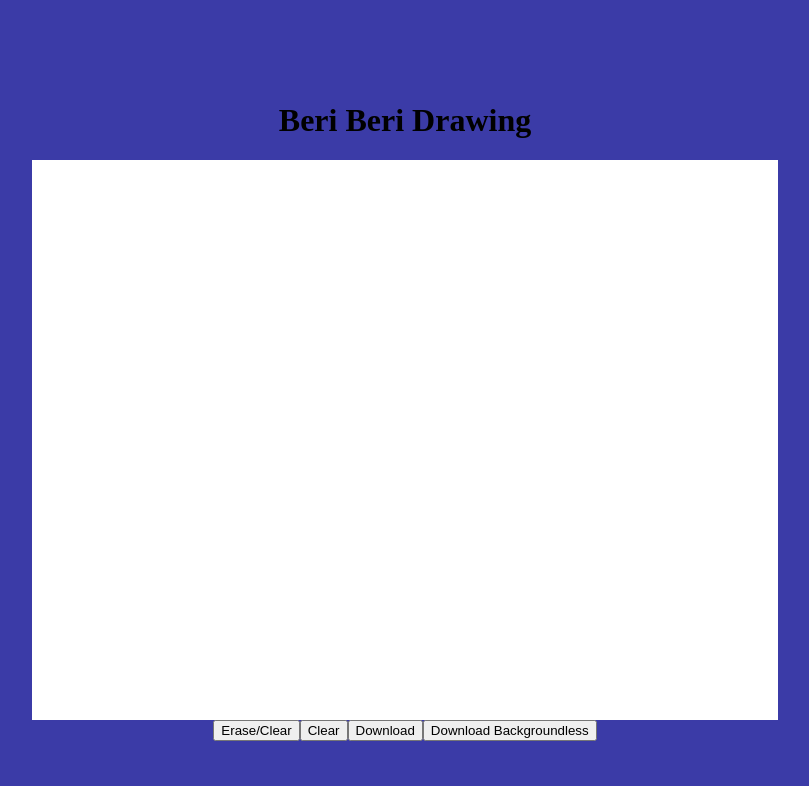
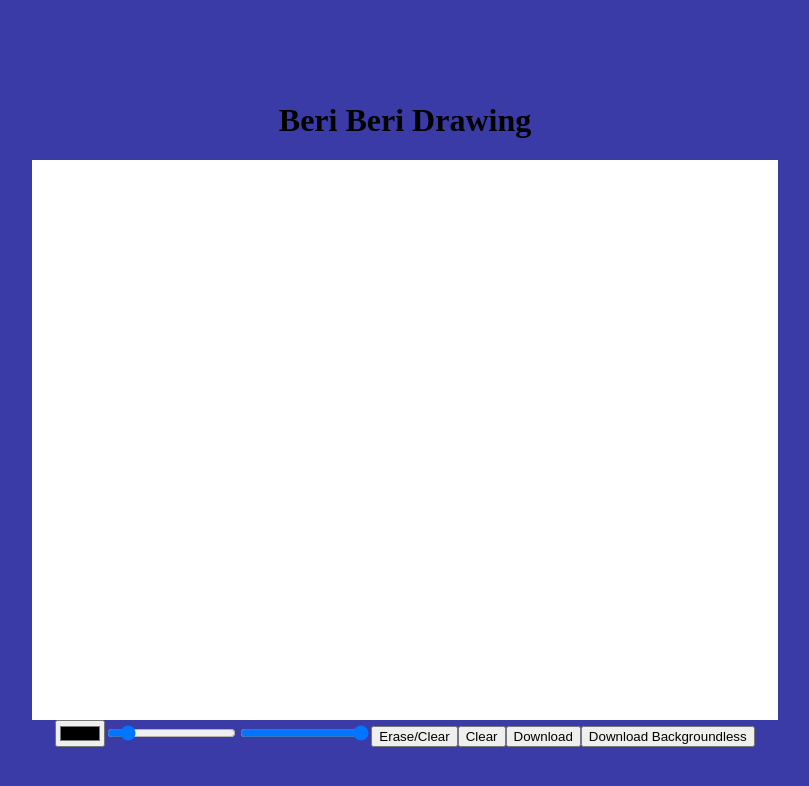
Before and after one commit to NotDarkkkk/DrawingThing, a Vue app: page / in a window 1280 px wide. Shown: the top 786 px of the page, without its empty margins (235-1044 px from the left). Built offline with nearby package versions, Linux system fonts and the light colour scheme.

Commit message:
added opacity, line width, color picker

```diff
--- a/src/components/GameCanvas.vue
+++ b/src/components/GameCanvas.vue
@@ -7,6 +7,30 @@
       @pointerup="stopDrawing"
       @pointerleave="stopDrawing"
     ></canvas>
+    <input
+      type="color"
+      id="colorPicker"
+      v-model="currentColor"
+      @input="updateColor"
+    />
+    <input
+      type="range"
+      id="lineWidthSlider"
+      v-model="lineWidth"
+      min="1"
+      max="10"
+      step="1"
+      @input="updateLineWidth"
+    />
+    <input
+      type="range"
+      id="opacitySlider"
+      v-model="opacity"
+      min="0"
+      max="1"
+      step="0.01"
+      @input="updateOpacity"
+    />
     <button @click="switchDrawingMode">Erase/Clear</button>
     <button @click="clearCanvas">Clear</button>
     <button @click="downloadCanvas">Download</button>
@@ -25,7 +49,11 @@ export default {
     const canvas = ref<HTMLCanvasElement | null>(null);
     const ctx = ref<CanvasRenderingContext2D | null>(null);
     const isDrawing = ref(false);
+    const currentColor = ref("#000000"); // Default color is black
     let drawingMode = true;
+    let isErasing = false;
+    const opacity = ref(1); // Default opacity (1 = fully opaque)
+    const lineWidth = ref(2); // Default line width
 
     const getMousePos = (event: PointerEvent) => {
       if (!canvas.value) return { x: 0, y: 0 };
@@ -46,6 +74,22 @@ export default {
       ctx.value.moveTo(pos.x, pos.y); // Set the starting position
     };
 
+    const erase = (event: PointerEvent) => {
+      if (!canvas.value || !ctx.value) return;
+      const pos = getMousePos(event);
+      // Optionally, use globalCompositeOperation for faster erasing
+      ctx.value.globalCompositeOperation = "destination-out";
+      if (!isErasing) {
+        ctx.value.beginPath();
+        ctx.value.moveTo(pos.x, pos.y);
+        isErasing = true;
+      }
+
+      // Continue erasing along the path
+      ctx.value.lineTo(pos.x, pos.y); // Connect points as the mouse moves
+      ctx.value.stroke(); // Fill the path as the mouse moves
+    };
+
     const draw = (event: PointerEvent) => {
       if (!isDrawing.value || !ctx.value) return;
       const pos = getMousePos(event);
@@ -57,35 +101,62 @@ export default {
       }
     };
 
+    const stopErasing = () => {
+      isErasing = false;
+    };
+
     const stopDrawing = () => {
       if (!ctx.value) return;
       isDrawing.value = false;
       ctx.value.closePath(); // End the drawing path
     };
 
-    const erase = (event: PointerEvent) => {
-      if (!canvas.value || !ctx.value) return;
-      const pos = getMousePos(event);
-
-      // Get the image data of the region being erased
-      const imageData = ctx.value.getImageData(pos.x - 5, pos.y - 5, 10, 10); // Erase 10x10 region (can be adjusted)
-      const data = imageData.data;
-
-      // Loop through all pixels in the region
-      for (let i = 0; i < data.length; i += 4) {
-        // Set the alpha value to 0 (fully transparent)
-        data[i + 3] = 0; // Set the alpha channel to 0 (transparent)
+    const switchDrawingMode = () => {
+      if (drawingMode == true) {
+        updateColor();
+        updateOpacity();
+        drawingMode = false;
+        console.log("erasing");
+      } else if (drawingMode == false) {
+        updateColor();
+        updateOpacity();
+        drawingMode = true;
+        console.log("drawing");
       }
-
-      // Put the modified image data back to the canvas
-      ctx.value.putImageData(imageData, pos.x - 5, pos.y - 5);
     };
 
-    const switchDrawingMode = () => {
-      if (drawingMode == true) {
-        drawingMode = false;
-      } else if (drawingMode == false) {
-        drawingMode = true;
+    const updateColor = () => {
+      if (ctx.value) {
+        ctx.value.strokeStyle = currentColor.value; // Update the drawing color to selected color
+        ctx.value.fillStyle = currentColor.value; // Optional: Update the fill color (if needed)
+      }
+    };
+
+    const updateOpacity = () => {
+      if (ctx.value) {
+        // Set the stroke color with the updated opacity
+        const rgba = hexToRgba(currentColor.value, opacity.value); // Convert color to RGBA format
+        ctx.value.strokeStyle = rgba;
+        ctx.value.fillStyle = rgba; // Optional: Update the fill color (if needed)
+      }
+    };
+
+    // Helper function to convert hex color to RGBA with opacity
+    const hexToRgba = (hex: string, opacity: number): string => {
+      let r: number, g: number, b: number;
+      // Convert hex color to RGB components
+      if (hex.startsWith("#")) {
+        hex = hex.slice(1);
+      }
+      r = parseInt(hex.slice(0, 2), 16);
+      g = parseInt(hex.slice(2, 4), 16);
+      b = parseInt(hex.slice(4, 6), 16);
+      return `rgba(${r}, ${g}, ${b}, ${opacity})`;
+    };
+
+    const updateLineWidth = () => {
+      if (ctx.value) {
+        ctx.value.lineWidth = lineWidth.value; // Update the line width to the slider value
       }
     };
 
@@ -171,6 +242,12 @@ export default {
       downloadCanvasBackgroundless,
       clearCanvas,
       switchDrawingMode,
+      currentColor,
+      updateColor,
+      opacity,
+      lineWidth,
+      updateOpacity,
+      updateLineWidth,
     };
   },
 };
```
